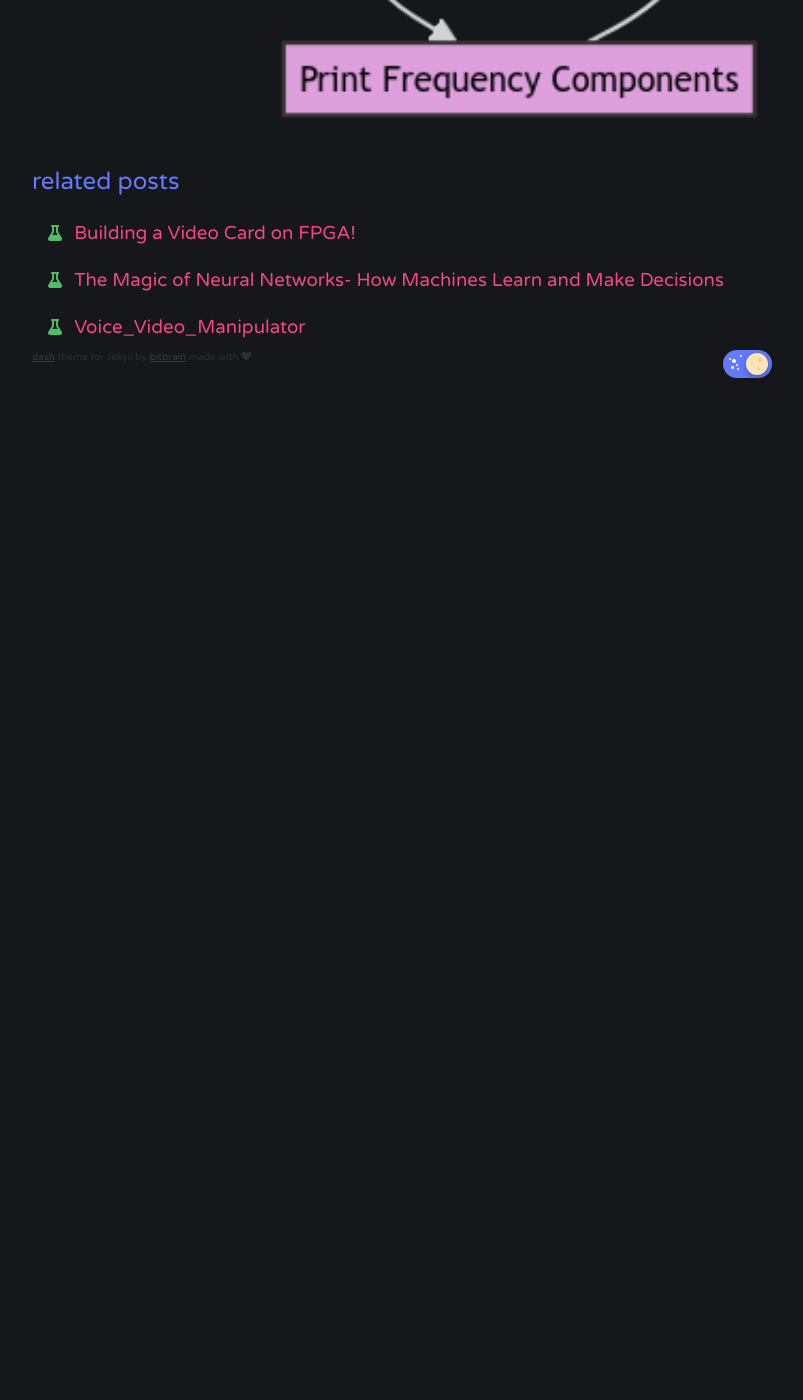
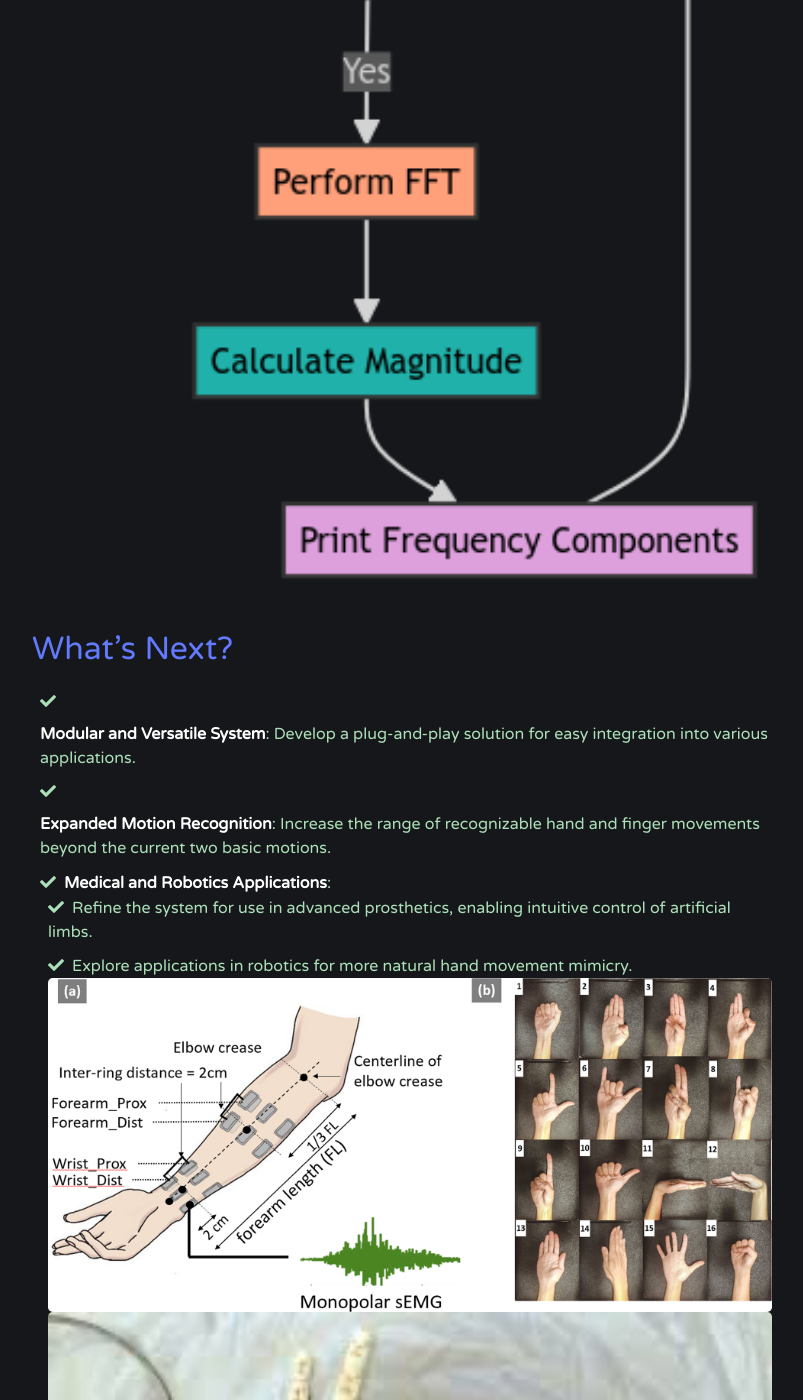
Before and after one commit to SRA-VJTI/blog, a Jekyll site: the page built from _posts/2024-07-26-how-does-emg-armband-work.md, in a window 1280 px wide and 1400 px high, scrolled down 6841 px. Shown: the whole window, without its empty margins (238-1041 px from the left). Built offline with Jekyll 4.4.1, drawn with Linux system fonts in a browser that asks for light colours; before the commit the page ends 7251 px from its top, so only the background shows below that; some of the changed text lies outside the part shown.

Commit message:
added final things

```diff
--- a/_posts/2024-07-26-how-does-emg-armband-work.md
+++ b/_posts/2024-07-26-how-does-emg-armband-work.md
@@ -11,7 +11,7 @@ description: Developing an EMG system that can understand human hand motions.
 - [Atharva Kshirsagar](https://github.com/vovw)
 
 ### This project is sponsored by [Upside Down Labs](https://upsidedownlabs.tech/)
-![up](/assets/posts/emg-armband/upside_down.webp)
+![up](/assets/posts/emg-armband/upside_down.svg)
 ### GitHub Repo: [emgband](https://github.com/vovw/emgband)
 
 # What is our project?
@@ -50,4 +50,19 @@ To train our Machine Learning Model, we need to store the readings as data. We i
 
 We output the data in frequency bins generated by the FFT on the serial port and store it in a .txt file. We wrote a Python script that maps this data from .txt to a CSV format, making it easier to read using pandas in our Model script.
 
+#### here is the complete flow of how it works
 ![Flow](/assets/posts/emg-armband/flow.png)
+
+# What's Next?
+
+- **Modular and Versatile System**: Develop a plug-and-play solution for easy integration into various applications.
+
+- **Expanded Motion Recognition**: Increase the range of recognizable hand and finger movements beyond the current two basic motions.
+
+- **Medical and Robotics Applications**:
+  - Refine the system for use in advanced prosthetics, enabling intuitive control of artificial limbs.
+  - Explore applications in robotics for more natural hand movement mimicry.
+![emg](/assets/posts/emg-armband/emg.png)
+![hand](/assets/posts/emg-armband/claw.png)
+
+- **Signal Processing and Hardware Improvements**: Optimize algorithms for real-time processing and work on miniaturizing the hardware for improved wearability.
```
Also changed, not shown: assets/posts/emg-armband/claw.png (added), assets/posts/emg-armband/emg.png (added), assets/posts/emg-armband/upside_down.svg (added), assets/posts/emg-armband/upside_down.webp (deleted), 2 other files.
